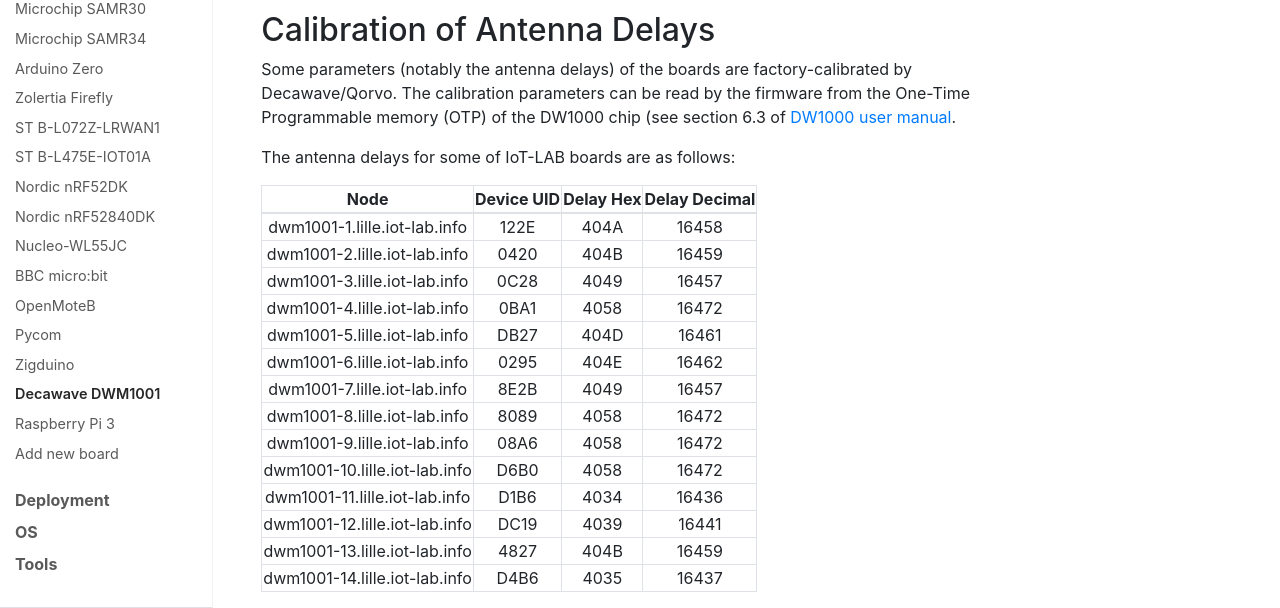
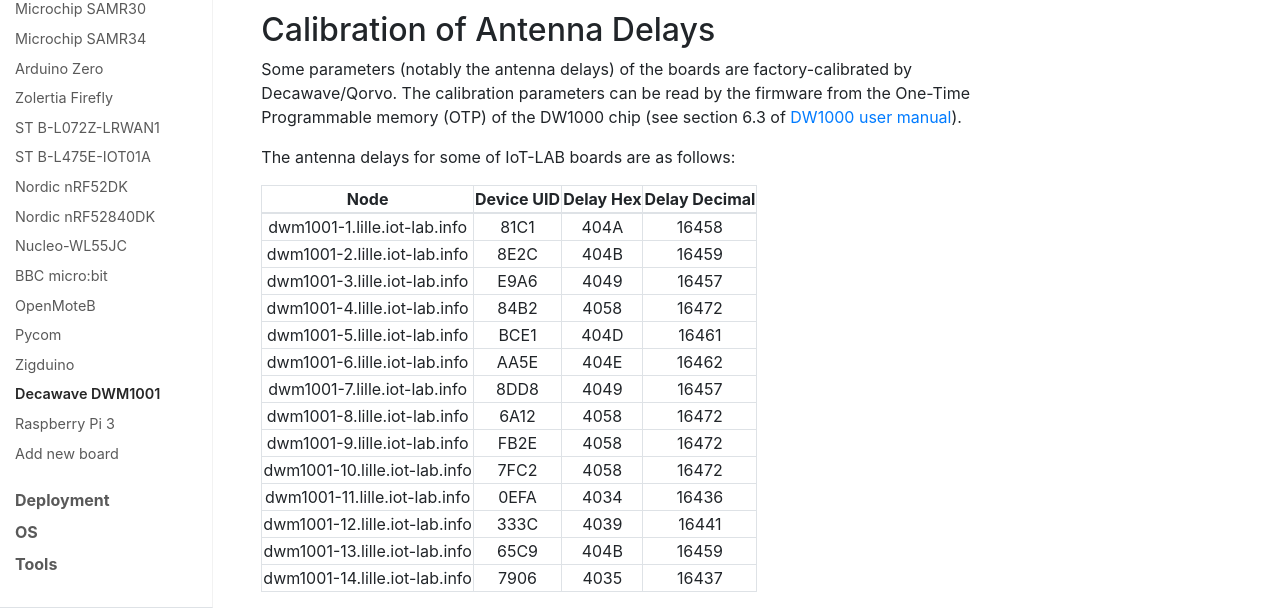
Before and after one commit to iot-lab/iot-lab.github.io, a Jekyll site: the page built from docs/boards/decawave-dwm1001.md, in a window 1280 px wide and 900 px high, scrolled down 612 px. Shown: the part 292-900 px from the top of the window. Built offline with Jekyll 4.4.1, drawn with Linux system fonts in a browser that asks for light colours; nearby versions of some CDN libraries; comment, search, counter and statistics services are not loaded.

Commit message:
Fixes errors  and updates table in DWM1001 page. Adds UWB on the main page.

```diff
--- a/docs/boards/decawave-dwm1001.md
+++ b/docs/boards/decawave-dwm1001.md
@@ -30,25 +30,25 @@
 
 ## Calibration of Antenna Delays
 
-Some parameters (notably the antenna delays) of the boards are factory-calibrated by Decawave/Qorvo. The calibration parameters can be read by the firmware from the One-Time Programmable memory (OTP) of the DW1000 chip (see section 6.3 of [DW1000 user manual](https://www.qorvo.com/products/d/da007967]).
+Some parameters (notably the antenna delays) of the boards are factory-calibrated by Decawave/Qorvo. The calibration parameters can be read by the firmware from the One-Time Programmable memory (OTP) of the DW1000 chip (see section 6.3 of [DW1000 user manual](https://www.qorvo.com/products/d/da007967)).
 
 The antenna delays for some of IoT-LAB boards are as follows:
 
 
 | Node                          | Device UID | Delay Hex | Delay Decimal |
 | :---:                         | :---:      | :---:     | :---:         |
-| dwm1001-1.lille.iot-lab.info  | 122E       | 404A      | 16458         |
-| dwm1001-2.lille.iot-lab.info  | 0420       | 404B      | 16459         |
-| dwm1001-3.lille.iot-lab.info  | 0C28       | 4049      | 16457         |
-| dwm1001-4.lille.iot-lab.info  | 0BA1       | 4058      | 16472         |
-| dwm1001-5.lille.iot-lab.info  | DB27       | 404D      | 16461         |
-| dwm1001-6.lille.iot-lab.info  | 0295       | 404E      | 16462         |
-| dwm1001-7.lille.iot-lab.info  | 8E2B       | 4049      | 16457         |
-| dwm1001-8.lille.iot-lab.info  | 8089       | 4058      | 16472         |
-| dwm1001-9.lille.iot-lab.info  | 08A6       | 4058      | 16472         |
-| dwm1001-10.lille.iot-lab.info | D6B0       | 4058      | 16472         |
-| dwm1001-11.lille.iot-lab.info | D1B6       | 4034      | 16436         |
-| dwm1001-12.lille.iot-lab.info | DC19       | 4039      | 16441         |
-| dwm1001-13.lille.iot-lab.info | 4827       | 404B      | 16459         |
-| dwm1001-14.lille.iot-lab.info | D4B6       | 4035      | 16437         |
+| dwm1001-1.lille.iot-lab.info  | 81C1       | 404A      | 16458         |
+| dwm1001-2.lille.iot-lab.info  | 8E2C       | 404B      | 16459         |
+| dwm1001-3.lille.iot-lab.info  | E9A6       | 4049      | 16457         |
+| dwm1001-4.lille.iot-lab.info  | 84B2       | 4058      | 16472         |
+| dwm1001-5.lille.iot-lab.info  | BCE1       | 404D      | 16461         |
+| dwm1001-6.lille.iot-lab.info  | AA5E       | 404E      | 16462         |
+| dwm1001-7.lille.iot-lab.info  | 8DD8       | 4049      | 16457         |
+| dwm1001-8.lille.iot-lab.info  | 6A12       | 4058      | 16472         |
+| dwm1001-9.lille.iot-lab.info  | FB2E       | 4058      | 16472         |
+| dwm1001-10.lille.iot-lab.info | 7FC2       | 4058      | 16472         |
+| dwm1001-11.lille.iot-lab.info | 0EFA       | 4034      | 16436         |
+| dwm1001-12.lille.iot-lab.info | 333C       | 4039      | 16441         |
+| dwm1001-13.lille.iot-lab.info | 65C9       | 404B      | 16459         |
+| dwm1001-14.lille.iot-lab.info | 7906       | 4035      | 16437         |
 {:.table-bordered}
```
Also changed, not shown: index.html (+9 -0 lines).
